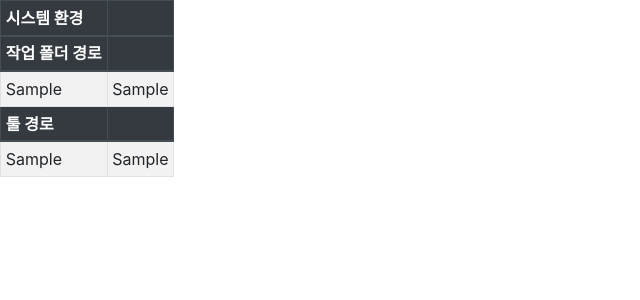
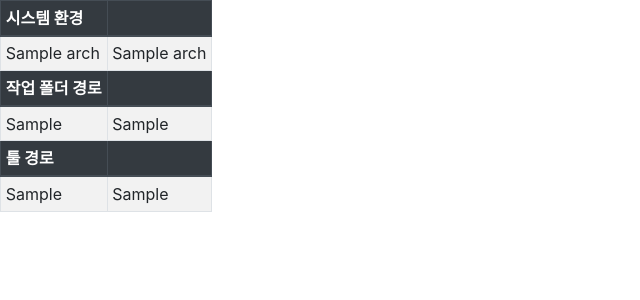
Before and after one commit to kivy678/AndroidTools, a Flask app: template web/templates/prefer/setting.jinja in a window 1280 px wide. Shown: the top 300 px of the page, without its empty margins (0-640 px from the left). Run offline with Flask 2, Linux system fonts and the light colour scheme; the template is opened without the code that fills it: most values are stand-ins (such as "Sample title", 1, 10 or a date in 2020); parts of the project's set-up code (start-up, migrations or seed data) failed here and were passed over; some libraries are stand-ins or nearby versions.

Commit message:
platform -> arch

```diff
--- a/module/database/structure.py
+++ b/module/database/structure.py
@@ -48,5 +48,5 @@ OPCDOE_COLUMNS=[
     'opcode',
     'binary',
     'engine',
-    'platform',
+    'arch',
 ]
--- a/module/ipython/convES/scriptjs.py
+++ b/module/ipython/convES/scriptjs.py
@@ -55,7 +55,7 @@ def stringFilter(data, rkey):
     return tmpList
 
 
-def parserScriptJson(il2cpp, rpath, wpath, platform="ARM"):
+def parserScriptJson(il2cpp, rpath, wpath, arch="ARM"):
 
     LOG.info(f"{'[*]':<5}Start Filter Json")
 
@@ -78,7 +78,7 @@ def parserScriptJson(il2cpp, rpath, wpath, platform="ARM"):
 
         for row in j['ScriptMethod']:
             p = row["Address"]
-            rsize = rSize[platform]
+            rsize = rSize[arch]
 
             # dis 결과 값이 [offset] [code] [op1][op2] 고정이여서 파싱을 할 수 밖에 없다
             bin_data1 = convSplit(f"{getBinay(il2cpp_fr, p, rsize):0{rsize*2}x}")
@@ -86,7 +86,7 @@ def parserScriptJson(il2cpp, rpath, wpath, platform="ARM"):
             row["binary"] = f"{bin_data1} {bin_data2}"
 
             try:
-                disasm1, disasm2, _ = tuple(dis(row["binary"], platform=platform).split('\n'))
+                disasm1, disasm2, _ = tuple(dis(row["binary"], arch=arch).split('\n'))
             except ValueError as e:
                 continue        # offset이 0인 경우 디스어셈블리 실패 하기 때문에 예외 발생
 
--- a/module/ipython/disasm_view.py
+++ b/module/ipython/disasm_view.py
@@ -18,11 +18,11 @@ def convSplit(s):
     return ' '.join(d)
 
 
-def dis(data, platform="ARM"):
+def dis(data, arch="ARM"):
     opcode = ''.join([f"\\x{opcode}" for opcode in data.split()]).encode()
     opcode = opcode.decode('unicode-escape').encode('ISO-8859-1')
 
-    return getattr(disassemble, f'disasm{platform}')(opcode)
+    return getattr(disassemble, f'disasm{arch}')(opcode)
 
 
 def getBinay(fr, p, size):
--- a/web/templates/analysis/dynamic/bp.jinja
+++ b/web/templates/analysis/dynamic/bp.jinja
@@ -11,9 +11,9 @@
 		</div>
 
     	<div class="radio">
-			<label><input type="radio" name="platform" value="ARM" checked>ARM</label>
-			<label><input type="radio" name="platform" value="THUMB">THUMB</label>
-			<label><input type="radio" name="platform" value="X86">X86</label>
+			<label><input type="radio" name="arch" value="ARM" checked>ARM</label>
+			<label><input type="radio" name="arch" value="THUMB">THUMB</label>
+			<label><input type="radio" name="arch" value="X86">X86</label>
 			<input type="text" class="form-control" name="GetBase" placeholder="BASE주소">
 		</div>
 
--- a/web/templates/analysis/dynamic/mmap.jinja
+++ b/web/templates/analysis/dynamic/mmap.jinja
@@ -44,8 +44,8 @@
 
 			<div class="form-group">
 				<div class="radio">
-					<label><input type="radio" name="platform" value=ARM checked>ARM</label>
-					<label><input type="radio" name="platform" value=X86>X86</label>
+					<label><input type="radio" name="arch" value=ARM checked>ARM</label>
+					<label><input type="radio" name="arch" value=X86>X86</label>
 				</div>
 			</div>
 
--- a/web/templates/app/index.jinja
+++ b/web/templates/app/index.jinja
@@ -18,7 +18,7 @@
 			</li>
 
 			<li class="menu">
-				<a>Watting 모드</a>
+				<a>waiting for debugger</a>
 				<ul class="hide">
 					<li name="dbg-wait">set</li>
 					<li name="dbg-wait">clear</li>
--- a/web/templates/prefer/setting.jinja
+++ b/web/templates/prefer/setting.jinja
@@ -13,7 +13,7 @@
 			</thead>
 
 			<tbody>
-				{% for k, v in platform %}
+				{% for k, v in arch %}
 				<tr>
 					<td>{{ k }}</td>
 					<td>{{ v }}</td>
--- a/web/templates/tip/opcode.jinja
+++ b/web/templates/tip/opcode.jinja
@@ -12,7 +12,7 @@
 					<th>OPCODE</th>
 					<th>HEX</th>
 					<th>엔진</th>
-					<th>플랫폼</th>
+					<th>ARCH</th>
 				</tr>
 			</thead>
 
@@ -43,7 +43,7 @@
 					<input type="text" class="form-control" name="GetOpcode" placeholder="OPCODE">
 					<input type="text" class="form-control" name="GetBin" placeholder="00 AA BB CC">
 					<input type="text" class="form-control" name="GetEngine" placeholder="Unity">
-					<input type="text" class="form-control" name="GetPlatform" placeholder="X86 or ARM">
+					<input type="text" class="form-control" name="GetArch" placeholder="X86 or ARM">
 				</div>
 
 				<div class="form-group">
--- a/web/views/analysis/dynamic/bp.py
+++ b/web/views/analysis/dynamic/bp.py
@@ -48,10 +48,10 @@ class BREAK_POINT(MethodView):
         csv_path = Join(ES_DIR, secure_filename(fileName))
         f.save(csv_path)
 
-        platform = request.form.get("platform")
+        arch = request.form.get("arch")
         baseAddr = request.form.get("GetBase")
 
-        setBP(csv_path, baseAddr, DBG_BP[platform], DBG_SIZE[platform])
+        setBP(csv_path, baseAddr, DBG_BP[arch], DBG_SIZE[arch])
 
         return "BP 완료"
 
--- a/web/views/analysis/static/disasmbly.py
+++ b/web/views/analysis/static/disasmbly.py
@@ -21,12 +21,12 @@ class Disasm(MethodView):
     def get(self):
         if request.args:
             text        = request.args['text']
-            platform    = request.args['platform']
+            arch        = request.args['arch']
 
             opcode      = ''.join([f"\\x{opcode}" for opcode in text.split()]).encode()
             opcode      = opcode.decode('unicode-escape').encode('ISO-8859-1')
 
-            return getattr(disassemble, f'disasm{platform}')(opcode)
+            return getattr(disassemble, f'disasm{arch}')(opcode)
 
         return render_template(self.template_name)
 
--- a/web/views/analysis/static/ida.py
+++ b/web/views/analysis/static/ida.py
@@ -138,7 +138,7 @@ class IL2CPP_SCRIPTJS(MethodView):
     def get(self):
         DirCheck(DATA_DIR)
 
-        platform = request.args.get("platform")
+        arch        = request.args.get("arch")
 
         il2cpp_path = Join(DECODE_DIR, getSession('fileName'), 'il2cpp')
         jsonPath    = Join(il2cpp_path, 'script.json')
@@ -148,7 +148,7 @@ class IL2CPP_SCRIPTJS(MethodView):
 
         es_json     = Join(DATA_DIR, 'data.txt')
 
-        parserScriptJson(lib_path, jsonPath, es_json, platform)
+        parserScriptJson(lib_path, jsonPath, es_json, arch)
         pushES(es_json, 'aosfunctions')
 
 
--- a/web/views/device/list.py
+++ b/web/views/device/list.py
@@ -29,7 +29,7 @@ class DEVICE_LIST(MethodView):
 
         rows = pd.Series({
             "model": dev.model,
-            "cpu": dev.platform,
+            "cpu": dev.arch,
             "sdk": dev.sdk,
             "su": dev.su,
             "setup": dev.installer.isCommit()
--- a/web/views/prefer/setting.py
+++ b/web/views/prefer/setting.py
@@ -25,7 +25,7 @@ class SetupPage(MethodView):
 
     def get(self):
 
-        platform = [
+        arch = [
             ('OS', sp.getString('OS')),
             ('ARCH', sp.getString('ARCH')),
         ]
@@ -47,7 +47,7 @@ class SetupPage(MethodView):
         ]
 
         return render_template(self.template_name,
-                                platform=platform,
+                                arch=arch,
                                 dir_path=dir_path,
                                 too_path=too_path)
 
--- a/web/views/tip/opcode.py
+++ b/web/views/tip/opcode.py
@@ -17,7 +17,7 @@ from module.database import df_opcode
 ##################################################################################################
 
 
-class TipOPCDE(MethodView):
+class TipOPCODE(MethodView):
     template_name = None
 
     def __init__(self, template_name):
@@ -34,7 +34,7 @@ class TipOPCDE(MethodView):
         df_opcode.DATA_FRAME.loc[sha256, 'opcode']      = request.form.get('GetOpcode')
         df_opcode.DATA_FRAME.loc[sha256, 'binary']      = request.form.get('GetBin')
         df_opcode.DATA_FRAME.loc[sha256, 'engine']      = request.form.get('GetEngine')
-        df_opcode.DATA_FRAME.loc[sha256, 'platform']    = request.form.get('GetPlatform')
+        df_opcode.DATA_FRAME.loc[sha256, 'arch']        = request.form.get('GetArch')
         #df_opcode.DATA_FRAME = df_opcode.DATA_FRAME[~df_opcode.DATA_FRAME.index.duplicated(keep='first')]
         df_opcode.DATA_FRAME = df_opcode.DATA_FRAME[df_opcode.DATA_FRAME.index.notnull()]
 
@@ -44,5 +44,5 @@ class TipOPCDE(MethodView):
         return "OPCODE LIST 저장 완료"
 
 
-tipOpcode_view = TipOPCDE.as_view('opcode', template_name='tip/opcode.jinja')
+tipOpcode_view = TipOPCODE.as_view('opcode', template_name='tip/opcode.jinja')
 view.add_url_rule('opcode', view_func=tipOpcode_view)
```
Also changed, not shown: web/templates/analysis/index.jinja (+7 -7 lines), web/templates/analysis/static/disasm.jinja (+7 -7 lines), web/views/analysis/dynamic/process.py (+4 -4 lines).
